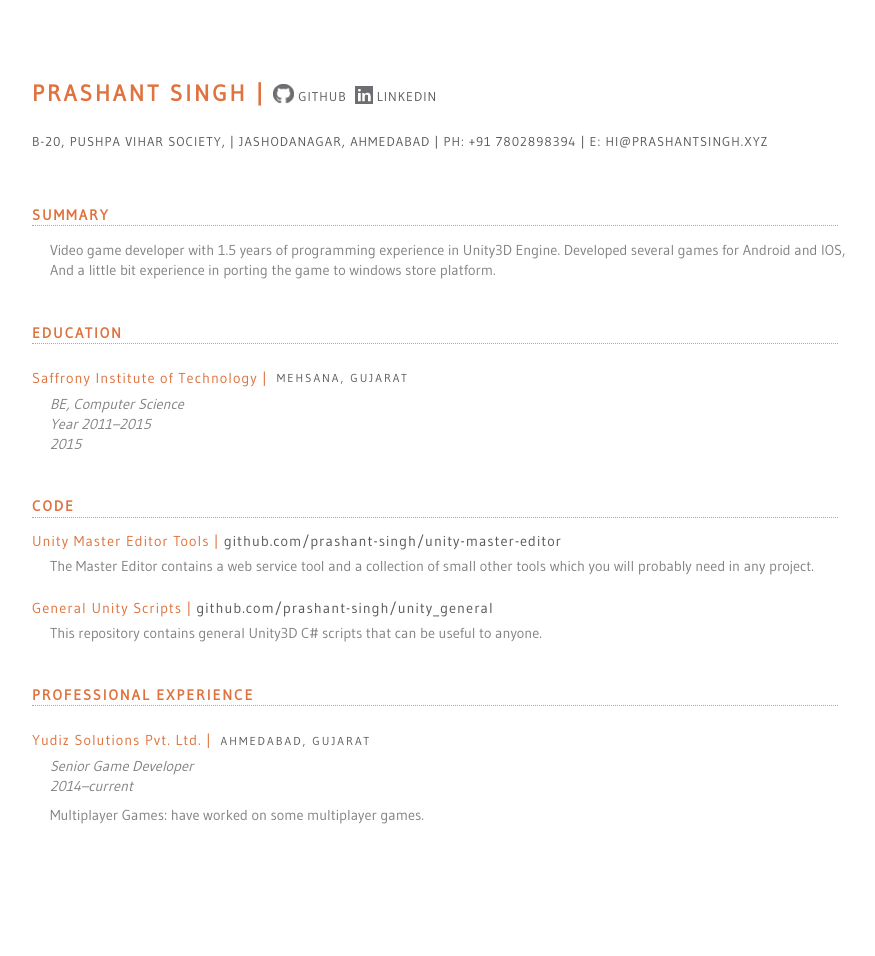
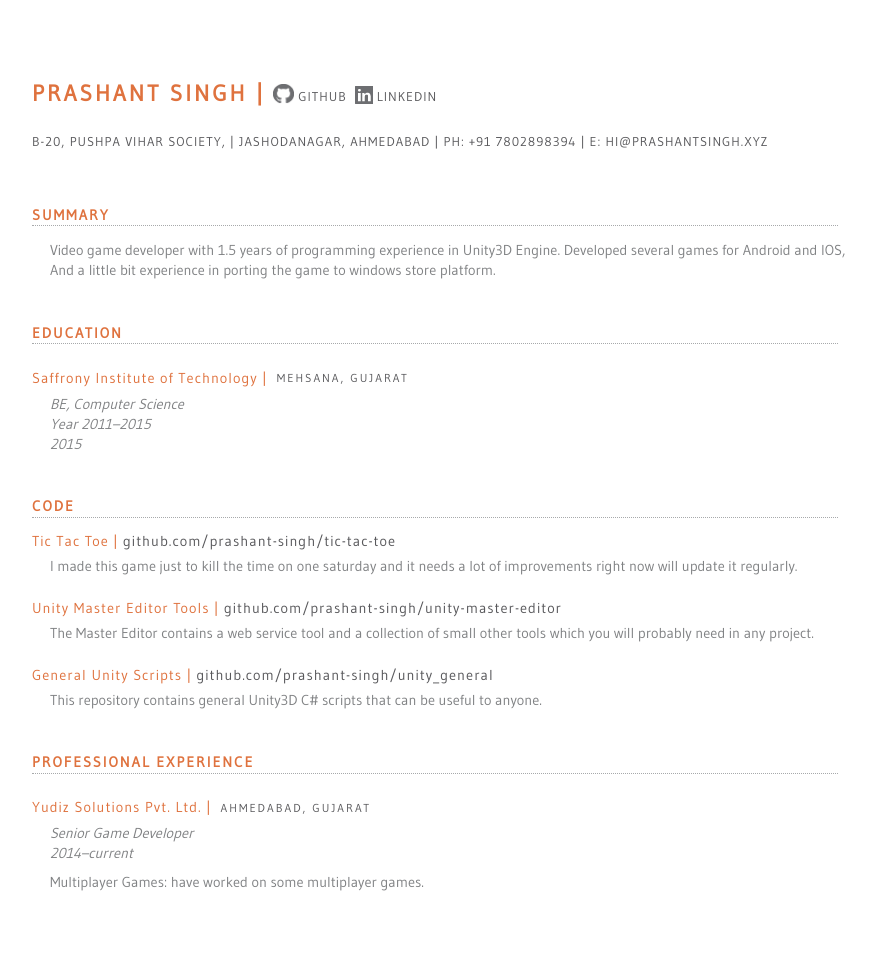
Before and after one commit to prashant-singh/prashant-singh.github.io, a Jekyll site: the page Resume/index.html, which Jekyll copies as it is, in a window 1280 px wide. Shown: the whole page, without its empty margins (160-1035 px from the left). Built offline with Jekyll 4.4.1, drawn with Linux system fonts in a browser that asks for light colours; before the commit the page ends 900 px from its top, so only the background shows below that.

Commit message:
Update index.html

```diff
--- a/Resume/index.html
+++ b/Resume/index.html
@@ -27,6 +27,8 @@
        <p class="primary-titles">Saffrony Institute of Technology | <span class="location">Mehsana, Gujarat</span></p>
       <p class="category-details">BE, Computer Science<br>Year 2011–2015<br>2015</p>
     <h2 class="category-headers">Code</h2><hr>
+     <a class="primary-titles" href="https://github.com/prashant-singh/tic-tac-toe" target="_blank">Tic Tac Toe | <p class="links">github.com/prashant-singh/tic-tac-toe</p></a>
+      <p class="category-description">I made this game just to kill the time on one saturday and it needs a lot of improvements right now will update it regularly.</p>
 
       <a class="primary-titles" href="https://github.com/prashant-singh/unity-master-editor" target="_blank">Unity Master Editor Tools | <p class="links">github.com/prashant-singh/unity-master-editor</p></a>
       <p class="category-description">The Master Editor contains a web service tool and a collection of small other tools which you will probably need in any project.</p>
```
